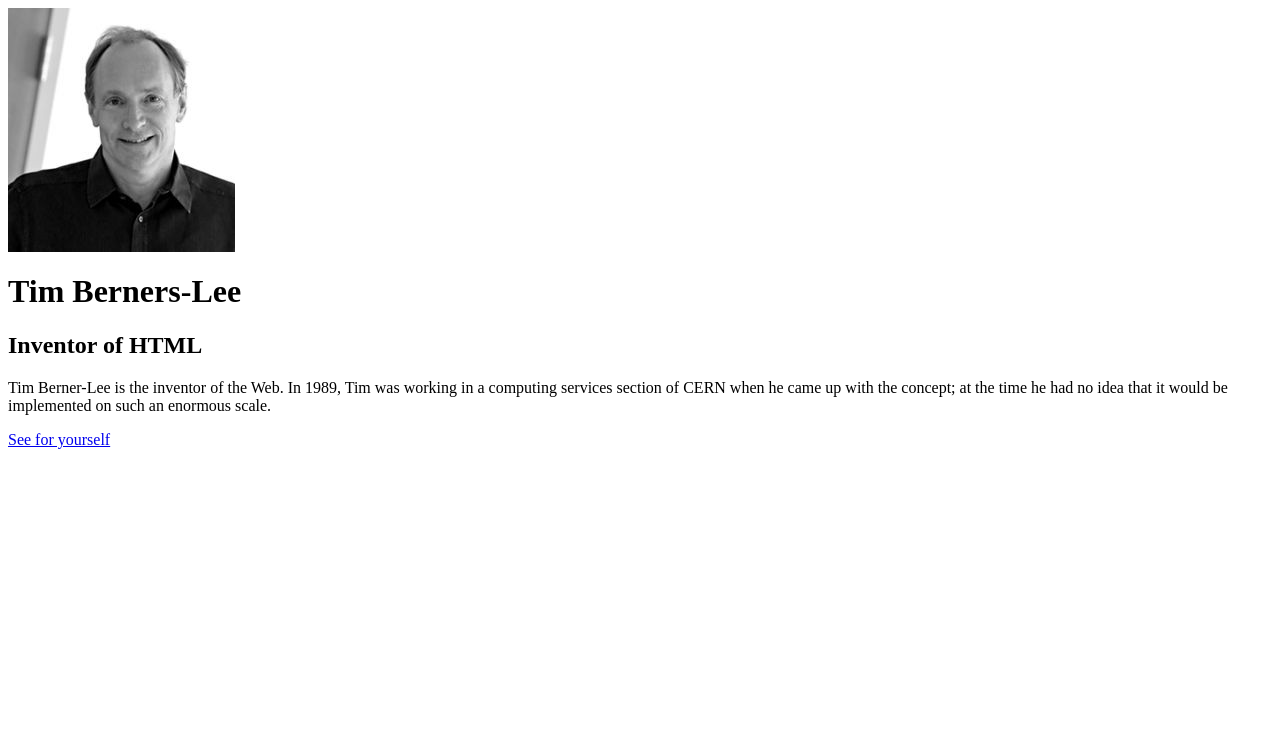
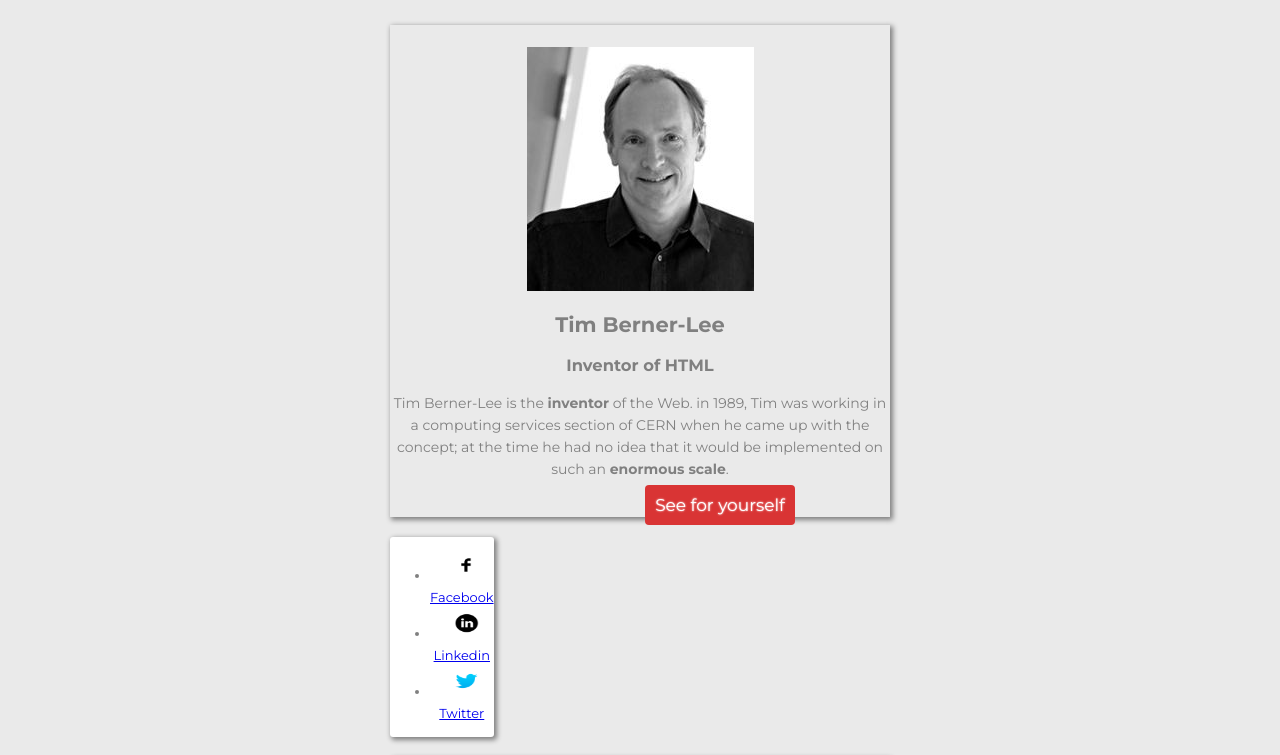
Before and after one commit to gretzerjerome/starting-web-developpment, a plain HTML site: page index.html in a window 1280 px wide. Shown: the top 755 px of the page. Drawn offline with Linux system fonts and the light colour scheme.

Commit message:
ça avance lentement

```diff
--- a/index.html
+++ b/index.html
@@ -1,17 +1,70 @@
-<html>
-    <head>
-        <meta charset="utf-8" />
-        <link rel="stylesheet" href="style.css" />
-        <title> Tim Berner Lee</title>
-    </head>
-
-
-<img src="images/tim.jpeg" alt="Tim" />
-
-<h1>Tim Berners-Lee</h1>
-
-<h2>Inventor of HTML</h2>
-
-Tim Berner-Lee is the inventor of the Web. In 1989, Tim was working in a computing services section of CERN when he came up with the concept; at the time he had no idea that it would be implemented on such an enormous scale.
-
-<p><a href="https://fr.wikipedia.org/wiki/Tim_Berners-Lee">See for yourself</a></p>
+<!DOCTYPE html>
+<html lang="en">
+<head>
+  <meta charset="UTF-8">
+  <meta name="viewport" content="width=device-width, initial-scale=1.0">
+  <meta http-equiv="X-UA-Compatible" content="ie=edge">
+  <link rel="stylesheet" href="style.css">
+  <link rel="stylesheet" href="http://fonts.googleapis.com/css?family=Open+Sans:400,300,700|Montserrat:400,700">
+  <title>Tim Berner Lee</title>
+</head>
+<body>
+  <section class="subbody">
+    <div id="profil">
+      <br/>
+        <center><img src="images/tim.jpeg" alt"Tim Berner Lee">
+        <div class="resume">
+          <h2><b>Tim Berner-Lee</b></h2>
+          <h3>Inventor of HTML</h3>
+          <p>Tim Berner-Lee is the <b>inventor</b> of the Web. in 1989, Tim was working in a computing services section of CERN when he came up with the concept; at the time he had no idea that it would be implemented on such an <b>enormous scale</b>.</p>
+			<a href="https://fr.wikipedia.org/wiki/Tim_Berners-Lee" class="button">See for yourself</a></center>
+		</div>
+	</div>
+  </section>
+		<section class="social">
+			<ul>
+			  <li><img class="socialbut" src="images/facebook.jpg" width="20" height="20" > <br/>
+				<a href="facebookprofil.com">Facebook</a></li>
+			  <li><img class="socialbut" src="images/linkedin.jpg" width="20" height="20" > <br/>
+				<a href="linkedinprofil.com">Linkedin</a></li>
+			  <li><img class="socialbut" src="images/Twitter.jpg" width="20" height="20" > <br/>
+				<a href="twitterprofil.com">Twitter</a></li>
+			</ul>
+		</section>
+		<section class="movies">
+			<table>
+				<tr>
+					<th colspan="2">His Favorite movies</th>
+				</tr>
+				<tr>
+					<td rowspan="2"><img class="affiches" src="images/2001.jpeg"></td>
+					<td><b>2001 : Space Odyssey</b></td>
+				</tr>
+				<tr>
+					<td class="textes"><p>Humanity finds a mysterious, obviously artificial, object buried beneath the Lunar surface and, with the intelligent computer H.A.L. 9000, sets off on a quest.</p></td>
+				</tr>
+				<tr>
+					<td rowspan="2"><img class="affiches" src="images/vacances.jpeg"></td>
+					<td><b>Monsieur Hulot</b></td>
+				</tr>
+				<tr>
+					<td class="textes"><p>Monsieur Hulot comes to a beachside hotel for a vacation, where he accidentally (but good-naturedly) causes havoc.</p></td>
+				</tr>
+				<tr>
+					<td rowspan="2"><img class="affiches" src="images/alien.jpeg"></td>
+					<td><b>Alien</b></td>
+				</tr>
+				<tr>
+					<td class="textes"><p>The commericla vessel Nostromo receives a distress call forem an unexplored planet. After searching for survivors, the crew heads home only to realize that a deadly bioform has joined them.</p></td>
+				</tr>
+			 </table>
+	 </section>
+		  </div>
+          </div>
+      </div>
+  </div>
+</body>
+<footer>
+</br>
+</footer>
+</html>
--- a/style.css
+++ b/style.css
@@ -0,0 +1,75 @@
+body
+{
+	background-color:#eaeaea;
+	width: 800px;
+	margin: auto;
+	font-family: "Montserrat";
+color: grey;
+}
+
+.subbody
+{
+  background-color:#EDF7F2
+  border-radius: 3px;
+	box-shadow: 2px 2px 5px 1px grey;
+	margin-left: 150px;
+	margin-right: 150px;
+	margin-top: 25px;
+	font-size: 14px;
+	line-height: 22px;
+  text-align: justify;
+}
+
+.social
+{
+	display: inline-block;
+	background-color: white;
+	border-radius: 3px;
+	box-shadow: 2px 2px 5px 1px grey;
+	margin-left: 150px;
+	margin-right: 150px;
+	margin-top: 20px;
+	font-size: 13px;
+	line-height: 22px;
+	text-align: center;
+
+}
+.socialbut
+{
+	display: inline-block;
+	-webkit-border-radius: 4;
+	-moz-border-radius: 4;
+	border-radius: 4px;
+	color: #ffffff;
+	font-size: 17px;
+	padding: 5px 5px 5px 5px;
+	text-decoration: none;
+	width: 40%;
+	margin-left: 30%;
+	margin-right: 30%;
+	text-shadow: 0px 0px 2px white;
+}
+
+.movies
+{
+	background-color: white;
+	border-radius: 3px;
+	box-shadow: 2px 2px 5px 1px grey;
+	margin-left: 150px;
+	margin-right: 150px;
+	margin-top: 20px;
+}
+
+.button
+{
+	-webkit-border-radius: 4;
+	-moz-border-radius: 4;
+	border-radius: 4px;
+	color: #ffffff;
+	font-size: 17px;
+	background: #d93434;
+	padding: 10px 10px 10px 10px;
+	text-decoration: none;
+	width: 40%;
+	margin-left: 160px;
+text-shadow: 0px 0px 2px white;
```
Also changed, not shown: images/Twitter.jpg (added), images/facebook.jpg (added), images/linkedin.jpg (added), images/vacances.jpeg (renamed from images/vacance.jpeg).
